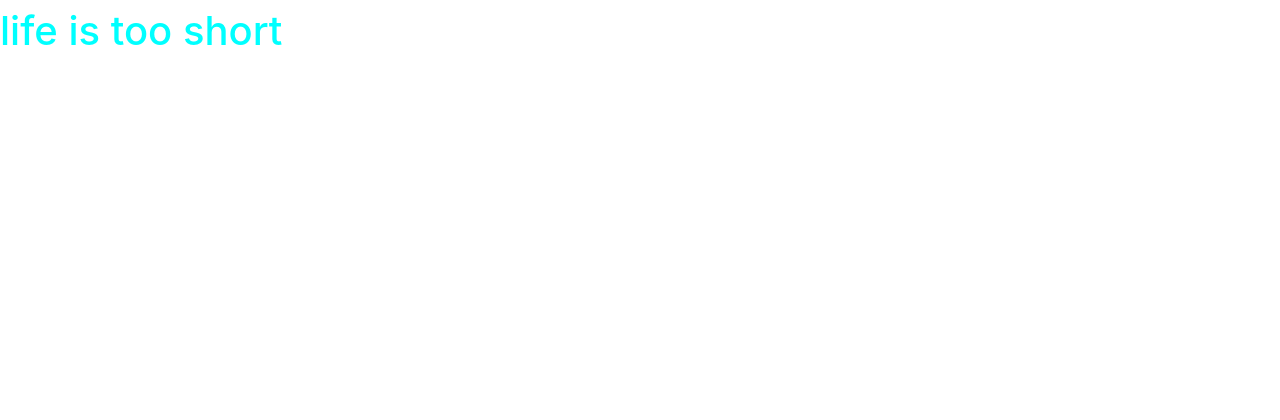
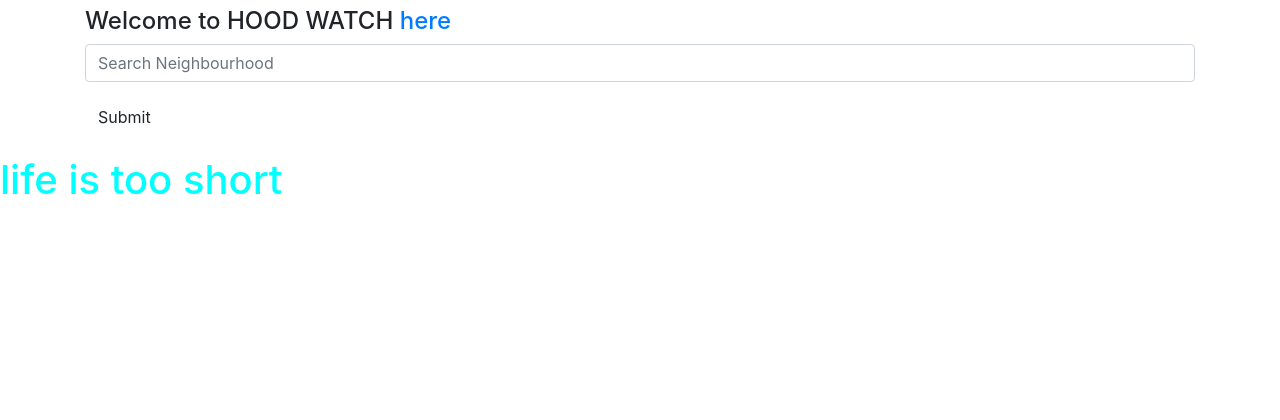
Before and after one commit to HannahChege/Hoody, a Django app: page / in a window 1280 px wide. Shown: the part 337-757 px from the top of the page. Run offline with Django 3.2, Linux system fonts and the light colour scheme; some libraries are stand-ins or nearby versions.

Commit message:
added the basehtml

```diff
--- a/hoods/templates/index.html
+++ b/hoods/templates/index.html
@@ -3,6 +3,49 @@
 {% load bootstrap4 %}
 
 
+{% block content %}
+<div class="container">
+        <h4>Welcome to HOOD WATCH <a href="">here</a></h4>
+          <form  class="" action="">
+            <div class="form-group">
+              <input type="text" class="form-control" placeholder="Search Neighbourhood" name = "search">
 
-<h1>life is too short</h1>
-<h1>HANNAHHHHHHH</h1>
+            </div>
+
+               <button type="submit" class="btn btn-default">Submit</button>
+
+          </form>
+
+        <div class="row" style="padding-top: 20px">
+
+
+
+            {%for neighbourhood in neighbourhoods %}
+            <div class="col-md-4">
+                <div class="panel panel-default">
+
+                    <div class="panel-heading">
+                        {{neighbourhood.name}}
+                    </div>
+                    <div class="panel-body">
+                        <p>{{neighbourhood.location}}</p>
+                        <p>
+
+                        </p>
+
+
+                        <a href="" class="btn btn-sm btn-success">Join</a>
+                    </div>
+
+
+
+                </div>
+            </div>
+            {%endfor%}
+
+
+    </div>
+    </div>
+
+
+    {%endblock%}
```
